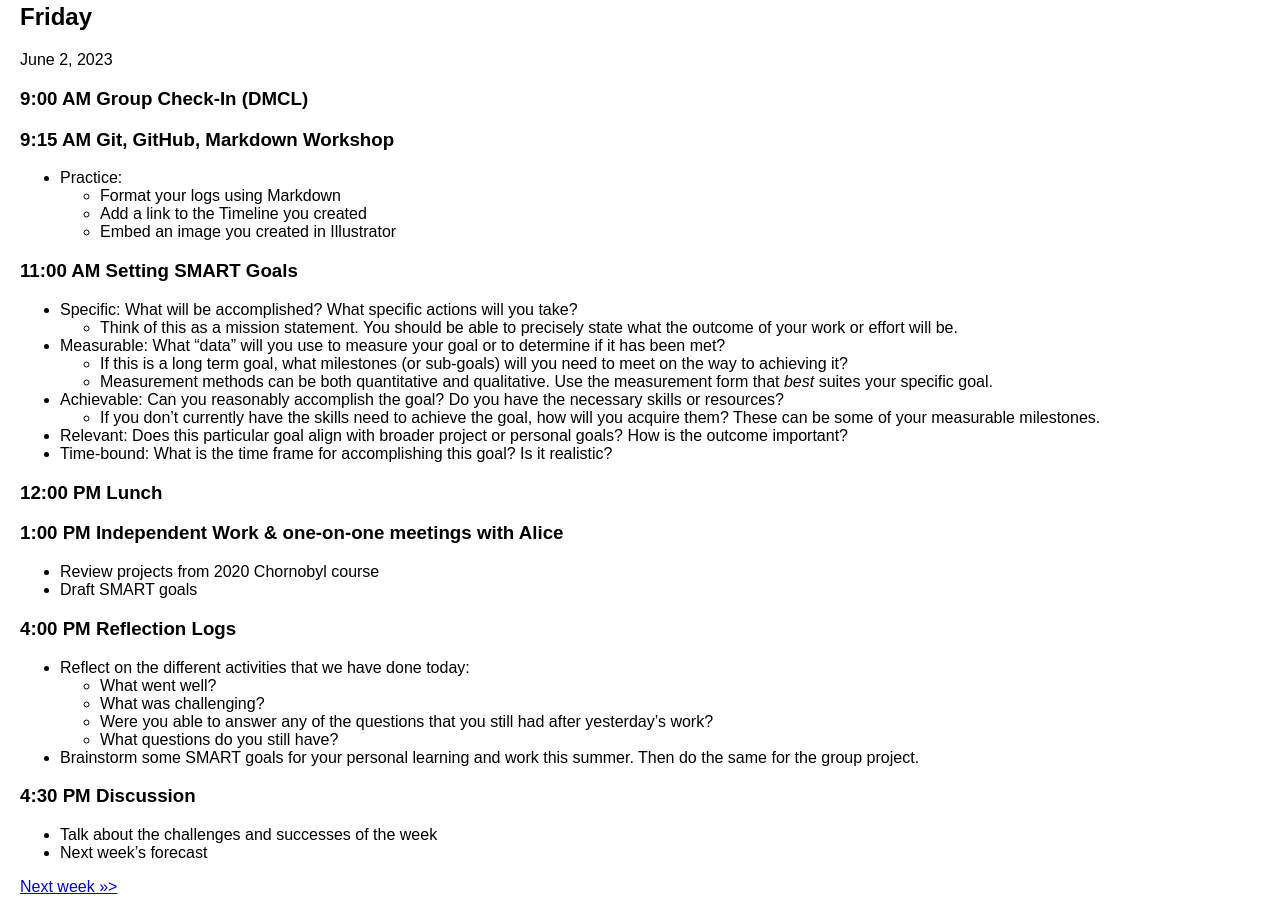
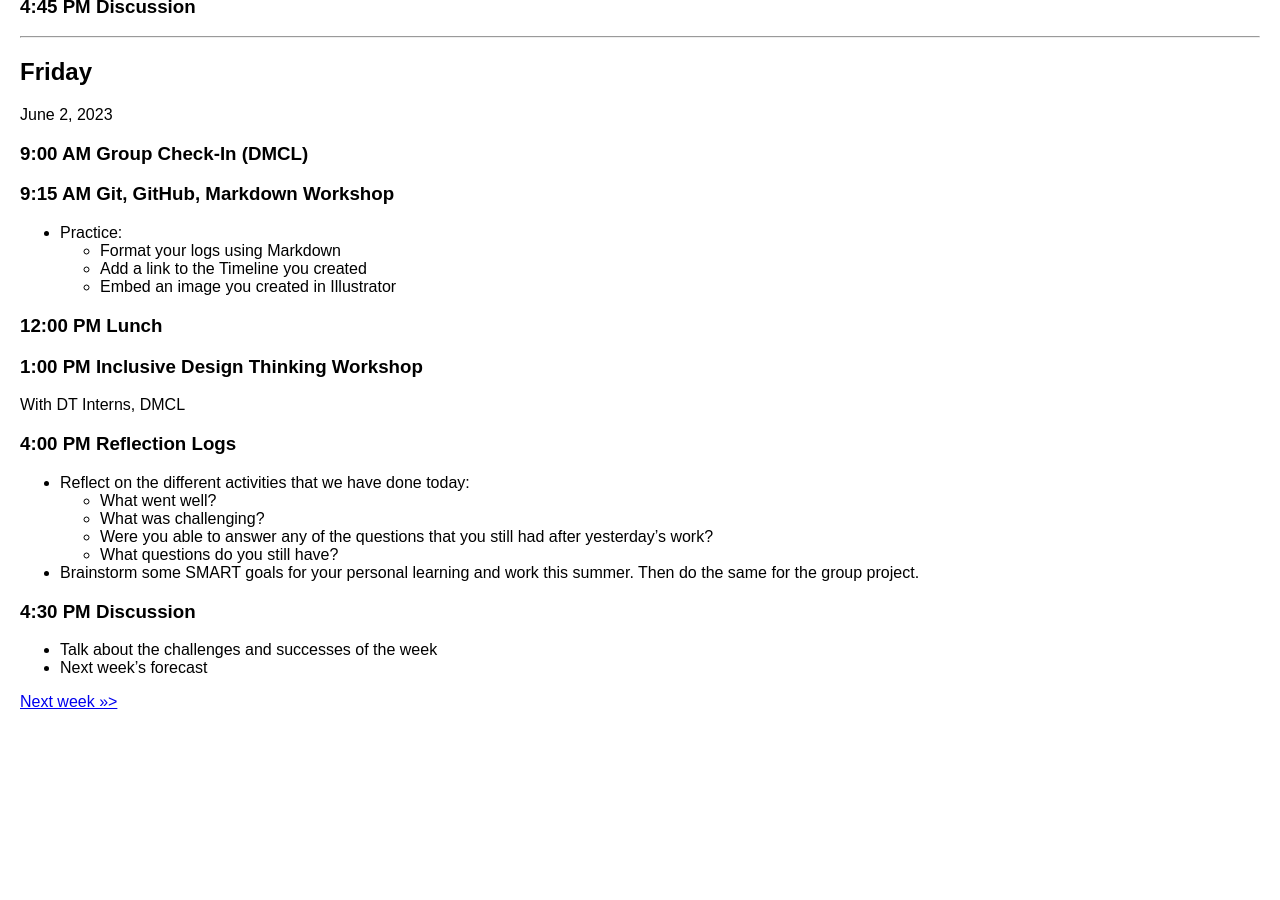
Before and after one commit to digbmc/dssf-syll, a Jekyll site: the page built from _weeks/01-intro.md, in a window 1280 px wide and 900 px high, scrolled down 3144 px. Built offline with Jekyll 4.4.1, drawn with Linux system fonts in a browser that asks for light colours; after the commit the page ends 3891 px from its top, so only the background shows below that; some of the changed text lies outside the part shown.

Commit message:
updating schedule w1 & w2

```diff
--- a/_weeks/01-intro.md
+++ b/_weeks/01-intro.md
@@ -18,6 +18,8 @@ public: true
   - Send Hilde a bio for the digital scholarship website
   - Review the Reactor Room projects
   - Draft a SMART goal for the summer
+
+---
 
 ## Tuesday
 May 29, 2023
@@ -141,22 +145,11 @@ June 2, 2023
   - Add a link to the Timeline you created
   - Embed an image you created in Illustrator
 
-### 11:00 AM Setting SMART Goals
-- Specific: What will be accomplished? What specific actions will you take?
-  - Think of this as a mission statement. You should be able to precisely state what the outcome of your work or effort will be.
-- Measurable: What "data" will you use to measure your goal or to determine if it has been met?
-  - If this is a long term goal, what milestones (or sub-goals) will you need to meet on the way to achieving it?
-  - Measurement methods can be both quantitative and qualitative.  Use the measurement form that *best* suites your specific goal.
-- Achievable: Can you reasonably accomplish the goal?  Do you have the necessary skills or resources?
-  - If you don't currently have the skills need to achieve the goal, how will you acquire them?  These can be some of your measurable milestones.
-- Relevant: Does this particular goal align with broader project or personal goals?  How is the outcome important?
-- Time-bound: What is the time frame for accomplishing this goal?  Is it realistic?
-
 ### 12:00 PM Lunch
 
-### 1:00 PM Independent Work & one-on-one meetings with Alice
-- Review projects from 2020 Chornobyl course
-- Draft SMART goals
+### 1:00 PM Inclusive Design Thinking Workshop
+
+With DT Interns, DMCL
 
 ### 4:00 PM Reflection Logs
 - Reflect on the different activities that we have done today:
```
Also changed, not shown: other parts of _weeks/01-intro.md (+3 -1 lines), _weeks/02-design.md (+31 -4 lines).
